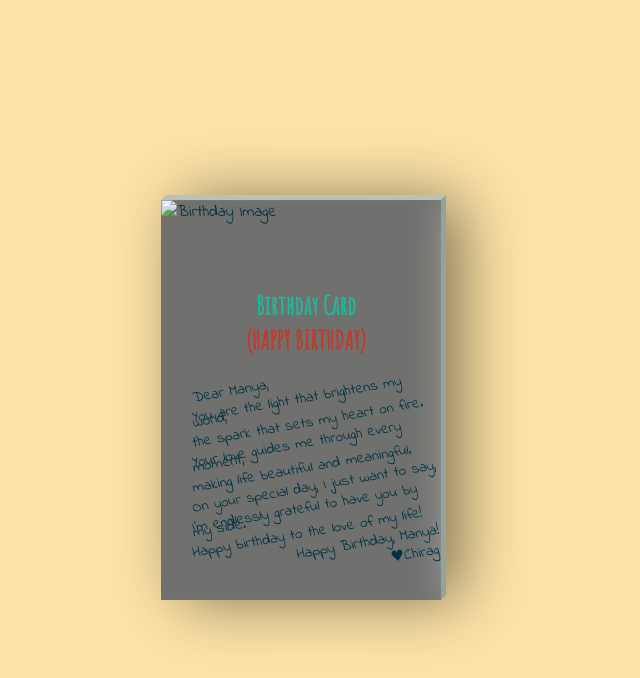
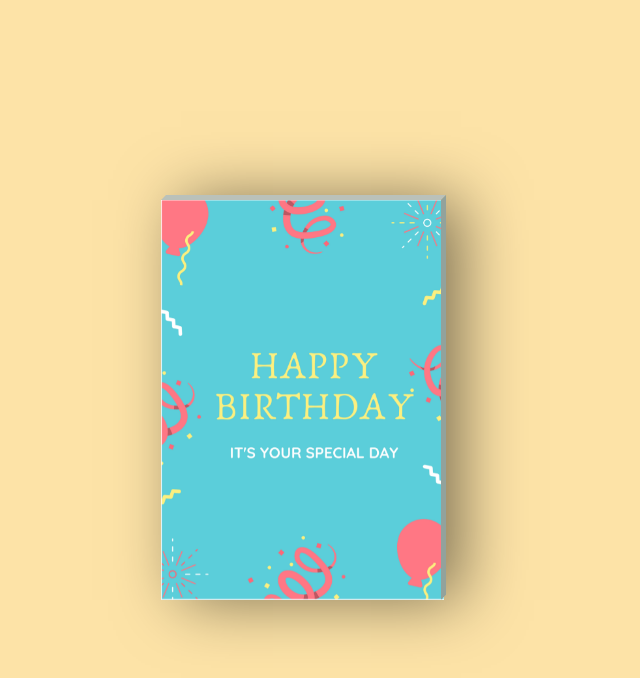
Before and after one commit to Chirag1204/HBD-, a plain HTML site: page index.html in a window 1280 px wide. Shown: the whole page, without its empty margins (339-979 px from the left). Drawn offline with Linux system fonts and the light colour scheme.

Commit message:
Update index.html

```diff
--- a/index.html
+++ b/index.html
@@ -16,7 +16,7 @@
     <div class="card" id="birthday-card">
         <div class="imgBox">
             <div class="bark"></div>
-            <img src="Screenshot 2024-08-31 at 1.14.58 PM.png" alt="Birthday Image">
+            <img src="Screenshot 2024-08-31 at 1.14.58 PM.jpeg" alt="Birthday Image">
         </div>
         <div class="details">
             <h4 class="color1">Birthday Card</h4>
```
